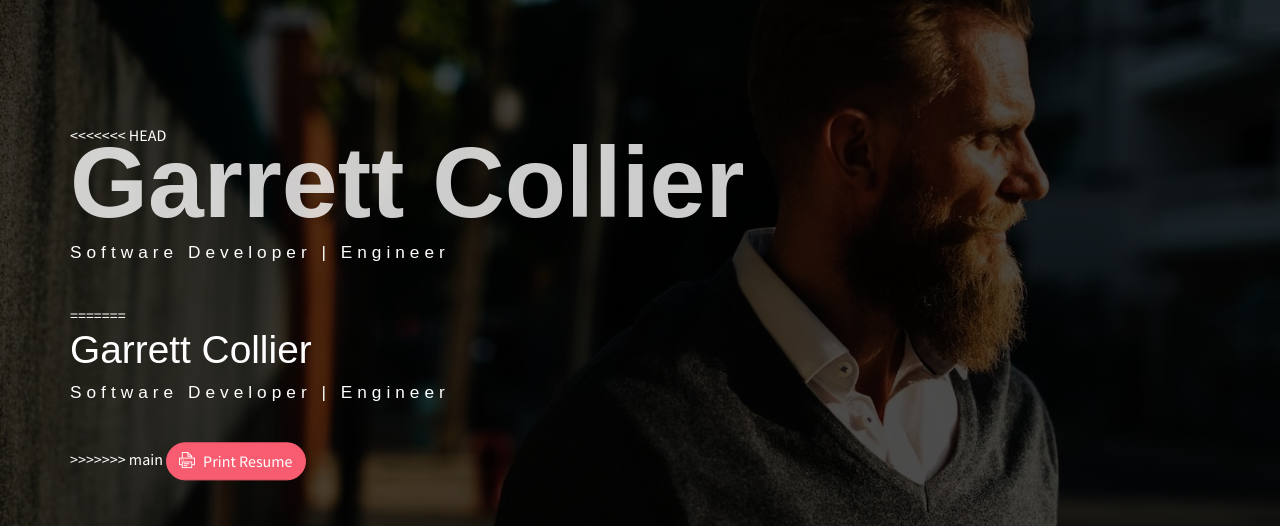
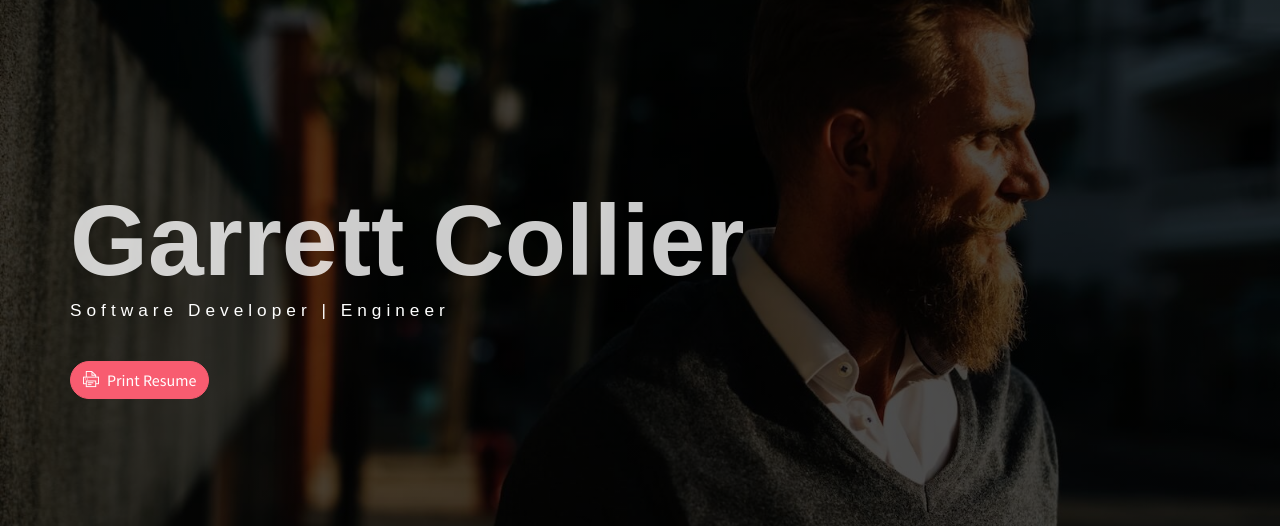
Before and after one commit to garrettcollier/garrettcollier.github.io, a website: page index.html in a window 1280 px wide. Shown: the part 50-576 px from the top of the page. Drawn offline with Linux system fonts and the light colour scheme; some packages are replaced by stand-ins of ours.

Commit message:
Fix header merges

```diff
--- a/index.html
+++ b/index.html
@@ -21,13 +21,8 @@
                 <li class="social-item"><a class="social-link text-light" href="https://www.instagram.com/garrett_callyer/"><i class="ti-instagram" aria-hidden="true"></i></a></li>
             </ul>
             <div class="header-content">
-<<<<<<< HEAD
                 <h1 class="header-title">Garrett Collier</h1>
                 <h6 class="header-mono">Software Developer | Engineer</h6>
-=======
-                <h4 class="header-subtitle">Garrett Collier</h4>
-                <h6 class="header-mono" >Software Developer | Engineer</h6>
->>>>>>> main
                 <button class="btn btn-primary btn-rounded"><i class="ti-printer pr-2"></i>Print Resume</button>
             </div>
         </div>
```
